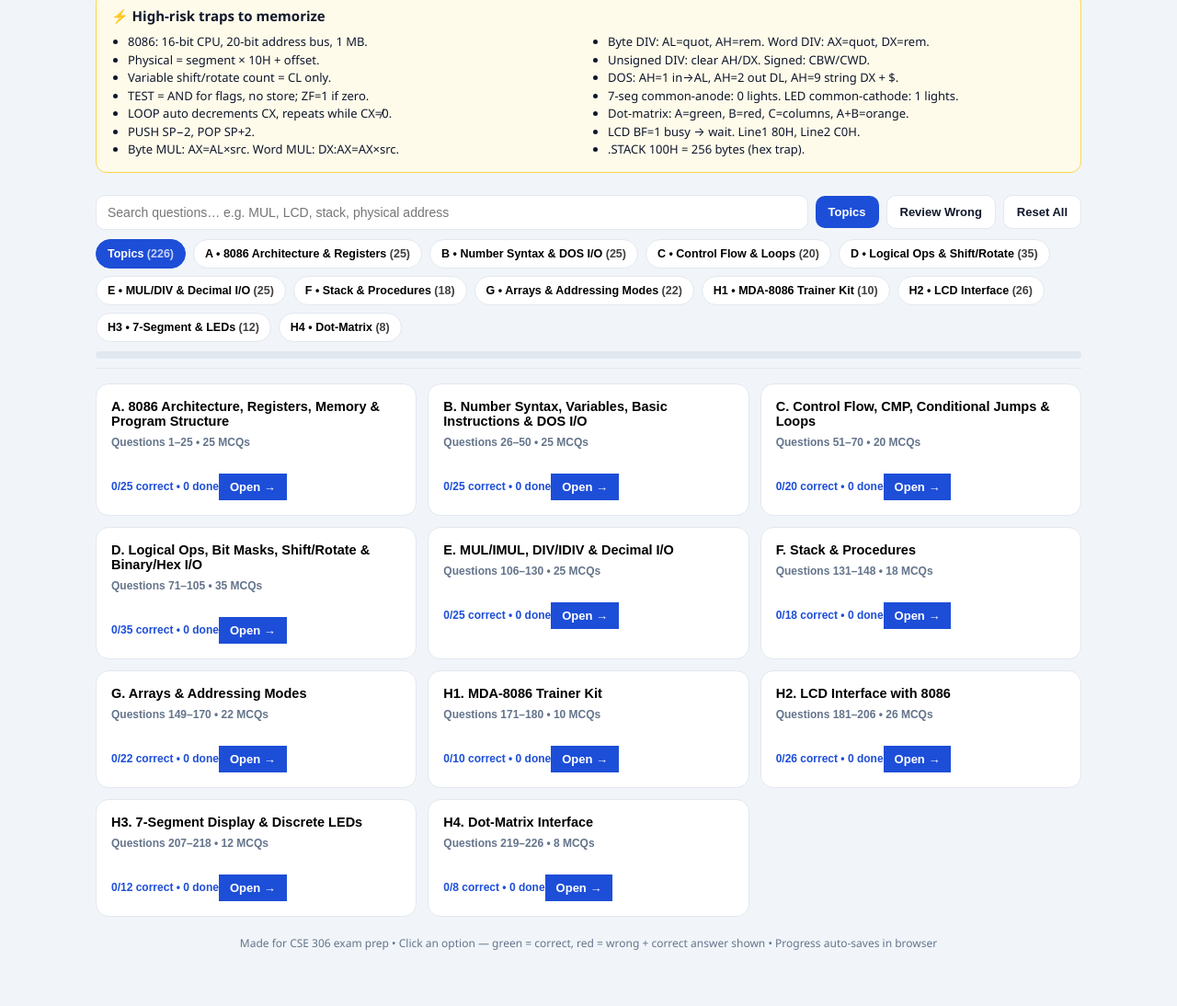
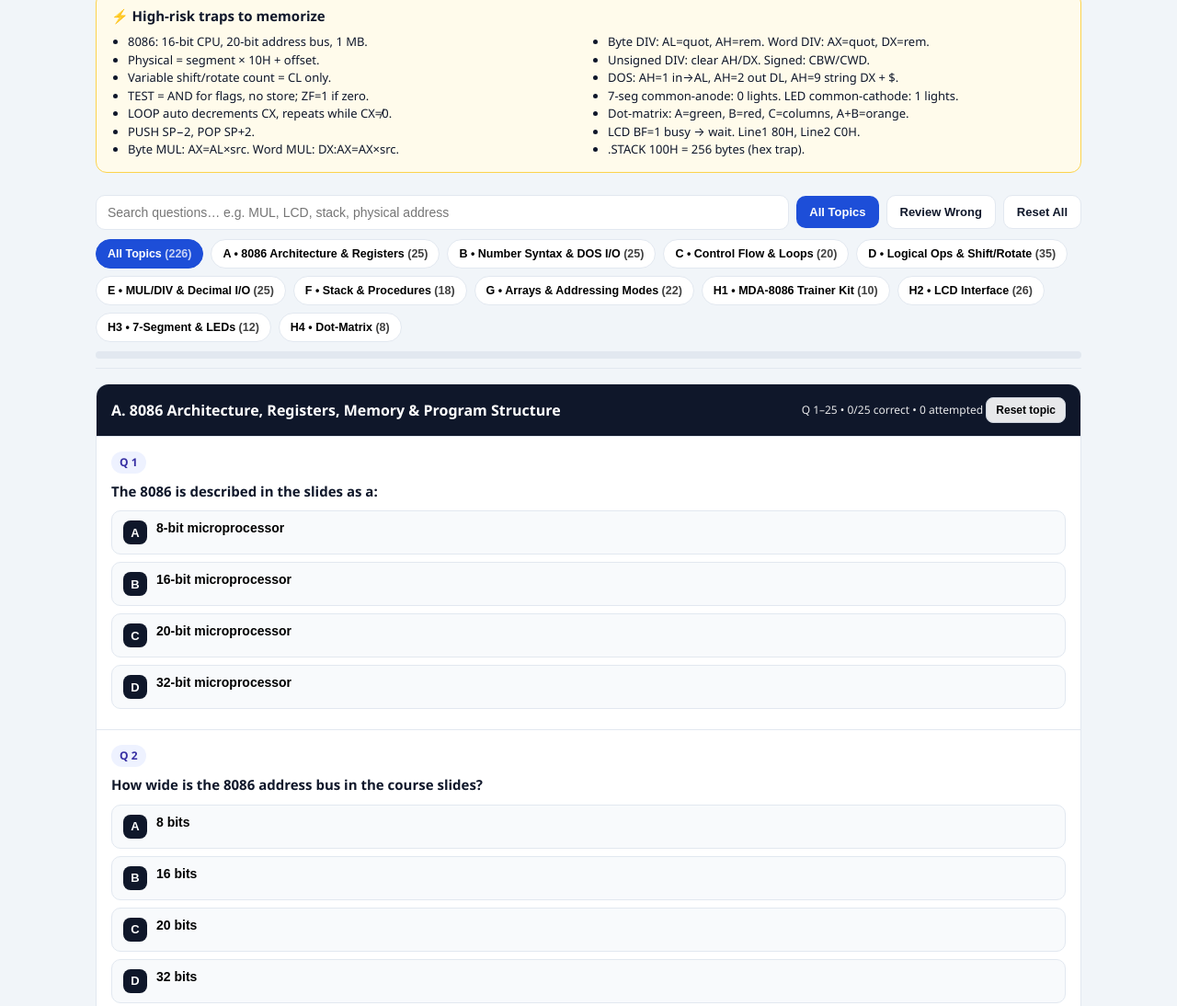
Before and after one commit to mobin14012/cse306-mma-mcq-website, a plain HTML site: page index.html in a window 1280 px wide. Shown: the part 227-1321 px from the top of the page at 92% size. Drawn offline with Linux system fonts and the light colour scheme.

Commit message:
Load all MCQs at once with topic names in pills

```diff
--- a/index.html
+++ b/index.html
@@ -113,7 +113,7 @@ footer{text-align:center;color:var(--muted);font-size:12px;padding:20px}
 <div class="controls">
 <div class="searchrow">
 <input type="text" id="search" placeholder="Search questions… e.g. MUL, LCD, stack, physical address">
-<button class="btn" id="btnHome">Topics</button>
+<button class="btn" id="btnHome">All Topics</button>
 <button class="btn-ghost" id="btnWrong">Review Wrong</button>
 <button class="btn-ghost" id="btnReset">Reset All</button>
 </div>
@@ -370,7 +370,7 @@ const Q=[
 const LETTERS=["A","B","C","D"];
 let state={}; // id -> {pick, ok}
 try{state=JSON.parse(localStorage.getItem("cse306_state")||"{}")}catch(e){state={}}
-let activeSec="HOME", reviewWrong=false;
+let activeSec="ALL", reviewWrong=false;
 
 function save(){localStorage.setItem("cse306_state",JSON.stringify(state))}
 function secOf(q){return q[1]}
@@ -393,33 +393,15 @@ function renderNav(){
   b.onclick=()=>{activeSec=id;reviewWrong=false;document.getElementById("btnWrong").classList.remove("active");render();};
   nav.appendChild(b);
  };
- mk("HOME","Topics",226);
+ mk("ALL","All Topics",226);
  SECTIONS.forEach(s=>{mk(s.id,s.id+" • "+s.short,s.range[1]-s.range[0]+1)});
-}
-function topicStats(sid){
- let done=0,corr=0,total=0;
- Q.filter(q=>q[1]===sid).forEach(q=>{total++;if(state[q[0]]){done++;if(state[q[0]].ok)corr++}});
- return {done,corr,total};
-}
-function renderHome(list){
- const grid=document.createElement("div");grid.className="topic-grid";
- SECTIONS.forEach(sec=>{
-  const st=topicStats(sec.id);
-  const pct=st.total?Math.round(st.done/st.total*100):0;
-  const card=document.createElement("button");card.className="topic-card";
-  card.innerHTML='<h3>'+sec.title+'</h3><div class="tmeta">Questions '+sec.range[0]+'–'+sec.range[1]+' • '+st.total+' MCQs</div><div class="tbar"><div style="width:'+pct+'%"></div></div><div class="tfoot"><span class="tscore">'+st.corr+'/'+st.total+' correct • '+st.done+' done</span><span class="btn" style="padding:7px 12px">Open →</span></div>';
-  card.onclick=()=>{activeSec=sec.id;reviewWrong=false;document.getElementById("btnWrong").classList.remove("active");document.getElementById("search").value="";render();window.scrollTo({top:0,behavior:"smooth"})};
-  grid.appendChild(card);
- });
- list.appendChild(grid);
 }
 function render(){
  renderNav();updateStats();
  const list=document.getElementById("list");list.innerHTML="";
  const qfilter=document.getElementById("search").value.trim().toLowerCase();
- if(activeSec==="HOME"){renderHome(list);return}
  SECTIONS.forEach(sec=>{
-  if(activeSec!==sec.id)return;
+  if(activeSec!=="ALL"&&activeSec!==sec.id)return;
   let qs=Q.filter(q=>q[1]===sec.id);
   if(reviewWrong)qs=qs.filter(q=>state[q[0]]&&!state[q[0]].ok);
   if(qfilter)qs=qs.filter(q=>(q[2]+" "+q[3].join(" ")).toLowerCase().includes(qfilter));
@@ -427,7 +409,7 @@ function render(){
   const block=document.createElement("div");block.className="section-block";
   let done=0,corr=0;
   qs.forEach(q=>{if(state[q[0]]){done++;if(state[q[0]].ok)corr++}});
-  block.innerHTML='<div class="section-head"><h2>'+sec.title+'</h2><div class="meta">Q '+sec.range[0]+'–'+sec.range[1]+' • '+corr+'/'+qs.length+' correct • '+done+' attempted <button class="backbtn" data-back="1">← Topics</button> <button class="retry" data-rsec="'+sec.id+'">Reset topic</button></div></div>';
+  block.innerHTML='<div class="section-head"><h2>'+sec.title+'</h2><div class="meta">Q '+sec.range[0]+'–'+sec.range[1]+' • '+corr+'/'+qs.length+' correct • '+done+' attempted <button class="retry" data-rsec="'+sec.id+'">Reset topic</button></div></div>';
   qs.forEach(q=>{
    const[id,sid,text,opts,ans,exp]=q;
    const d=document.createElement("div");d.className="q";d.id="q"+id;
@@ -456,12 +438,11 @@ function render(){
   });
   list.appendChild(block);
  });
- list.querySelectorAll("[data-back]").forEach(b=>b.onclick=()=>{activeSec="HOME";reviewWrong=false;document.getElementById("btnWrong").classList.remove("active");document.getElementById("search").value="";render();window.scrollTo({top:0,behavior:"smooth"})});
  list.querySelectorAll("[data-retry]").forEach(b=>b.onclick=(e)=>{e.stopPropagation();delete state[b.getAttribute("data-retry")];save();render()});
  list.querySelectorAll("[data-rsec]").forEach(b=>b.onclick=(e)=>{e.stopPropagation();const sid=b.getAttribute("data-rsec");Q.filter(q=>q[1]===sid).forEach(q=>delete state[q[0]]);save();render()});
 }
 document.getElementById("search").addEventListener("input",render);
-document.getElementById("btnHome").onclick=()=>{activeSec="HOME";reviewWrong=false;document.getElementById("btnWrong").classList.remove("active");render()};
+document.getElementById("btnHome").onclick=()=>{activeSec="ALL";reviewWrong=false;document.getElementById("btnWrong").classList.remove("active");render()};
 document.getElementById("btnWrong").onclick=(e)=>{reviewWrong=!reviewWrong;e.target.classList.toggle("active",reviewWrong);render()};
 document.getElementById("btnReset").onclick=()=>{if(confirm("Reset all 226 answers?")){state={};save();render()}};
 render();
```
